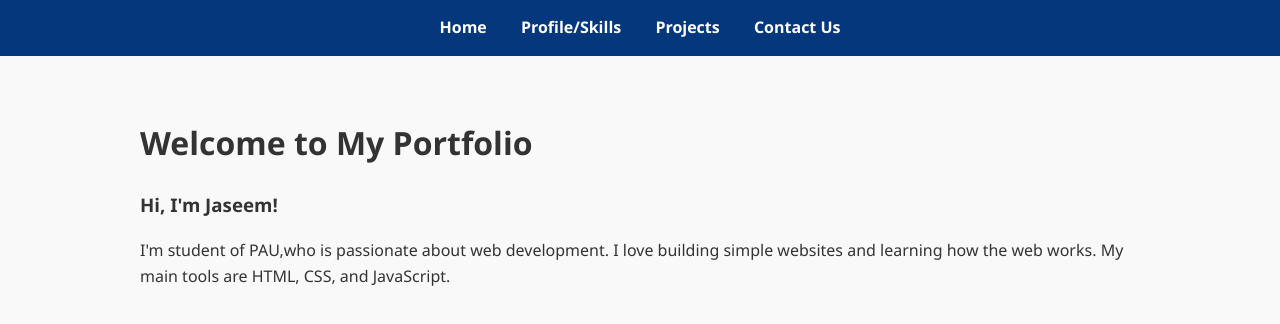
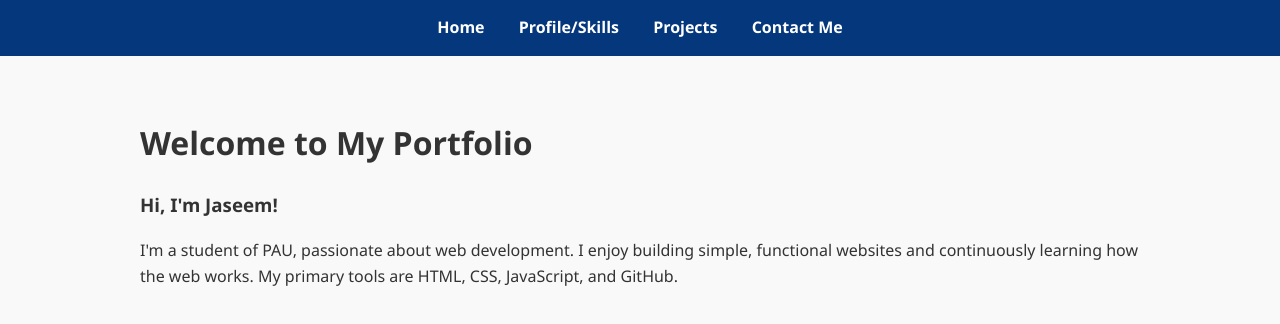
Before and after one commit to Jaseem24/Portfolio-project, a plain HTML site: page index.html in a window 1280 px wide. Drawn offline with Linux system fonts and the light colour scheme.

Commit message:
Update index.html

```diff
--- a/index.html
+++ b/index.html
@@ -1,22 +1,25 @@
 <!DOCTYPE html>
-<html>
+<html lang="en">
 <head>
+    <meta charset="UTF-8">
     <title>My Portfolio - Home</title>
     <link rel="stylesheet" href="style.css">
 </head>
 <body>
+
 <nav>
     <a href="index.html">Home</a>
     <a href="profile.html">Profile/Skills</a>
     <a href="projects.html">Projects</a>
-        <a href="contact.html">Contact Us</a>
+    <a href="contact.html">Contact Me</a>
 </nav>
+
 <div class="container">
     <h1>Welcome to My Portfolio</h1>
     <h3>Hi, I'm Jaseem!</h3>
     <p>
-    I'm student of PAU,who is passionate about web development. I love building simple websites and learning how the web works. My main tools are HTML, CSS, and JavaScript.
+        I'm a student of PAU, passionate about web development. I enjoy building simple, functional websites and continuously learning how the web works. My primary tools are HTML, CSS, JavaScript, and GitHub.
     </p>
 </div>
+
 </body>
-</html>
```
Lines whose indentation alone changed are shown as unchanged.
